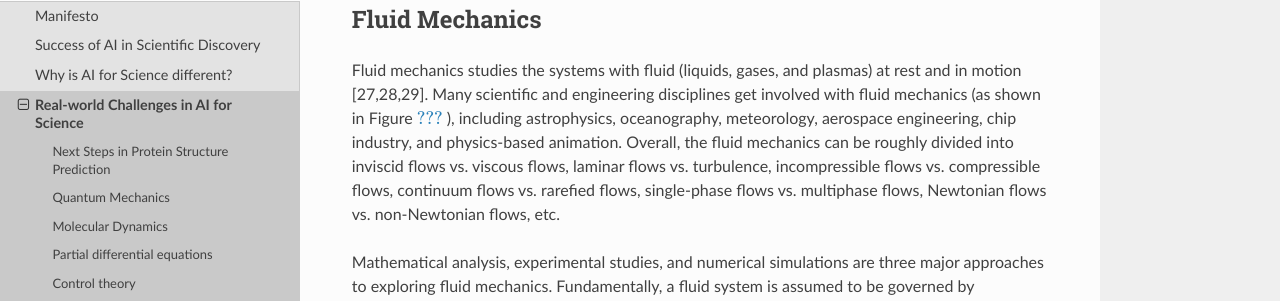
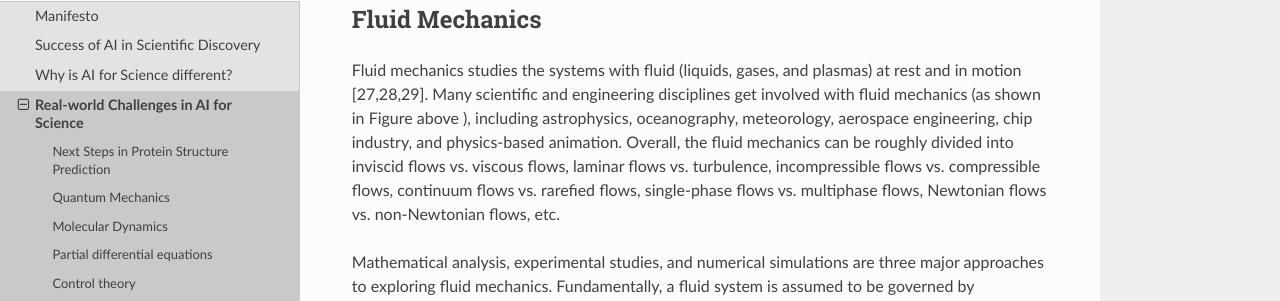
Before and after one commit to deepmodeling/AI4Science101, a Sphinx documentation site: the page built from source/chapters/AI_for_scientific_discovery/real_world_challenge.md, in a window 1280 px wide and 900 px high, scrolled down 4162 px. Shown: the part 197-498 px from the top of the window. Built offline with Sphinx 7.4.7 and the Read the Docs theme 2.0.0, drawn with Linux system fonts in a browser that asks for light colours; pages that are not in the unit, such as notebooks, are missing from menus.

Commit message:
Update real_world_challenge.md
Signed-off-by: Chenqqian Zhang <100290172+infinitude12321@users.noreply.github.com>

```diff
--- a/source/chapters/AI_for_scientific_discovery/real_world_challenge.md
+++ b/source/chapters/AI_for_scientific_discovery/real_world_challenge.md
@@ -72,8 +72,7 @@ show the potential of this field. Another related field is reinforcement learnin
 
 ### Fluid Mechanics
 Fluid mechanics studies the systems with fluid (liquids, gases, and plasmas) at rest and in motion
-[27,28,29]. Many scientific and engineering disciplines get involved with fluid mechanics (as shown in Figure
-***\ref{fig:fluid_sketch}***
+[27,28,29]. Many scientific and engineering disciplines get involved with fluid mechanics (as shown in Figure above
 ), including astrophysics, oceanography, meteorology, aerospace engineering, chip industry, and physics-based animation. Overall, the fluid mechanics can be roughly divided into inviscid flows vs. viscous flows, laminar flows vs. turbulence, incompressible flows vs. compressible flows, continuum flows vs. rarefied flows, single-phase flows vs. multiphase flows, Newtonian flows vs. non-Newtonian flows, etc.
 
 Mathematical analysis, experimental studies, and numerical simulations are three major approaches to exploring fluid mechanics. Fundamentally, a fluid system is assumed to be governed by mathematical equations in the conservation of mass, momentum, and energy. In different physical modeling scales, the governing equations of fluid are in different forms
```
